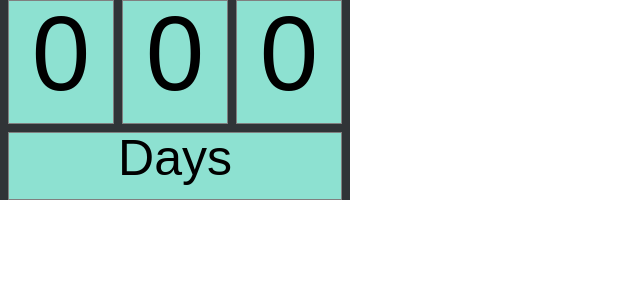
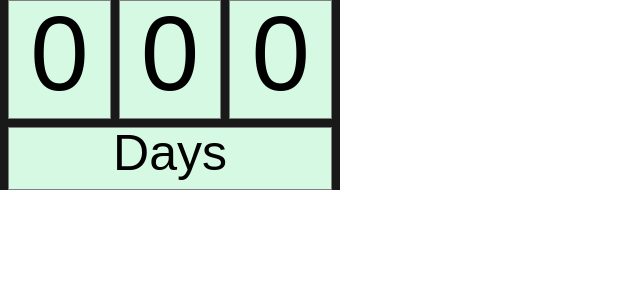
Before and after one commit to LuYiFang/notion-widget, a React (Create React App) app: page /counter in a window 1280 px wide. Shown: the top 300 px of the page, without its empty margins (0-640 px from the left). Built offline with nearby package versions, Linux system fonts and the light colour scheme.

Commit message:
Modify counter color and size

```diff
--- a/package.json
+++ b/package.json
@@ -21,7 +21,7 @@
   },
   "scripts": {
     "start": "react-scripts start",
-    "build": "react-scripts build && cp build/index.html build/404.html",
+    "build": "react-scripts build & copy build\\index.html build\\404.html",
     "test": "react-scripts test",
     "eject": "react-scripts eject",
     "predeploy": "npm run build",
--- a/src/pages/Counter.js
+++ b/src/pages/Counter.js
@@ -8,15 +8,15 @@ import { IconButton, Popover, Typography } from "@mui/material";
 import SettingsIcon from "@mui/icons-material/Settings";
 import Grid from "@mui/material/Grid2";
 
-const width = 350;
-const height = 200;
+const width = 340;
+const height = 190;
 const numberCardStyle = {
   fontSize: 105,
   borderColor: "gray",
   borderStyle: "solid",
   borderWidth: 1,
   textAlign: "center",
-  backgroundColor: "#8de1d1",
+  backgroundColor: "#D5F9E3",
   lineHeight: 1,
 };
 
@@ -70,7 +70,7 @@ const Counter = () => {
           width: width,
           height: height,
           position: "relative",
-          backgroundColor: "rgb(48, 52, 55)",
+          backgroundColor: "#191919",
           fontFamily: '"Funnel Sans", sans-serif',
         }}
         rowSpacing={1}
```
